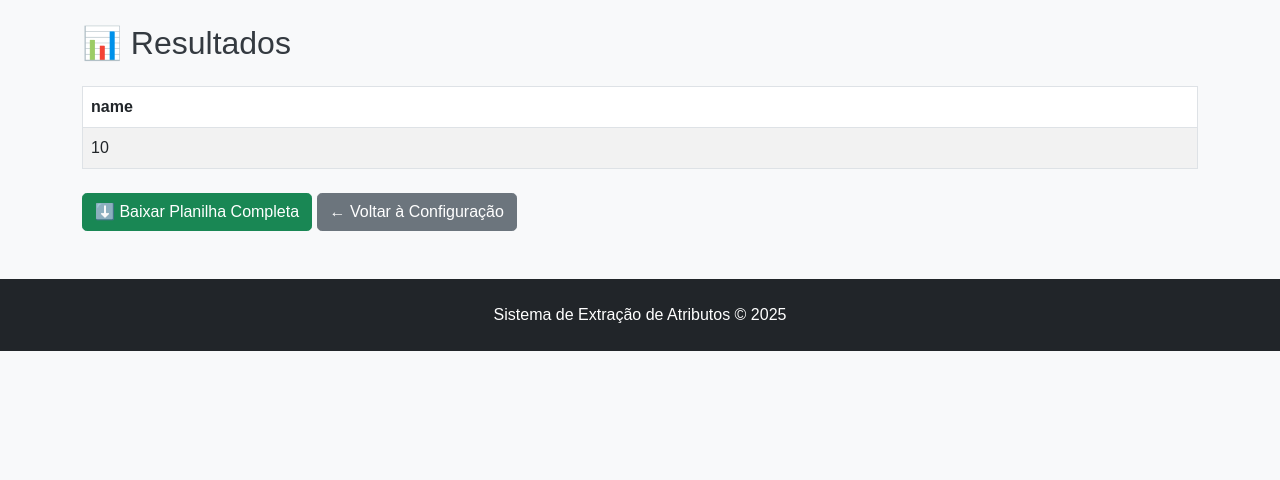
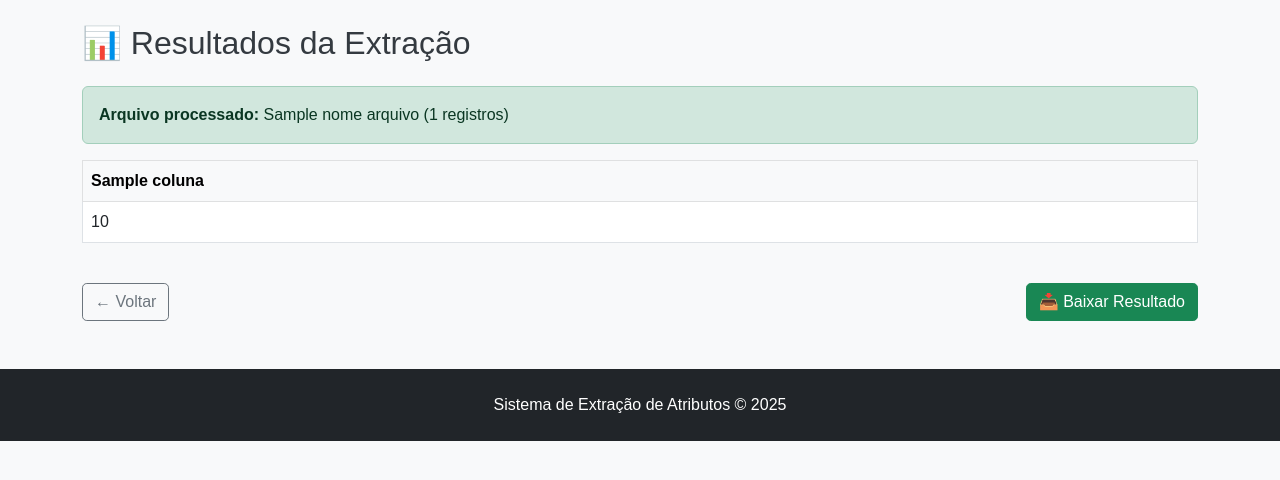
Before and after one commit to Douglasprojetospro/extrator-atributos-web, a Flask app: template templates/resultados.html in a window 1280 px wide. Shown: the part 56-536 px from the top of the page. Run offline with Flask 3, Linux system fonts and the light colour scheme; the template is opened without the code that fills it: most values are stand-ins (such as "Sample title", 1, 10 or a date in 2020).

Commit message:
Update resultados.html

```diff
--- a/templates/resultados.html
+++ b/templates/resultados.html
@@ -1,29 +1,43 @@
 {% extends 'base.html' %}
-{% block title %}Resultados{% endblock %}
+{% block title %}Resultados da Extração{% endblock %}
 {% block content %}
-<h2 class="mb-4">📊 Resultados</h2>
 
-<table class="table table-bordered table-striped">
-    <thead>
+<h2 class="mb-4">📊 Resultados da Extração</h2>
+
+{% if nome_arquivo %}
+<div class="alert alert-success">
+    <strong>Arquivo processado:</strong> {{ nome_arquivo }} ({{ total_linhas }} registros)
+</div>
+{% endif %}
+
+{% if dados and dados.columns %}
+<div class="table-responsive">
+    <table class="table table-bordered table-hover">
+        <thead class="table-light">
             <tr>
-            {% for coluna in df[0].keys() %}
+                {% for coluna in dados.columns %}
                 <th>{{ coluna }}</th>
                 {% endfor %}
             </tr>
         </thead>
         <tbody>
-        {% for linha in df %}
+            {% for linha in dados.values %}
             <tr>
-            {% for valor in linha.values() %}
+                {% for valor in linha %}
                 <td>{{ valor }}</td>
                 {% endfor %}
             </tr>
             {% endfor %}
         </tbody>
     </table>
+</div>
 
-<div class="mt-4">
-    <a href="{{ url_for('download') }}" class="btn btn-success">⬇️ Baixar Planilha Completa</a>
-    <a href="{{ url_for('configurar') }}" class="btn btn-secondary">← Voltar à Configuração</a>
+<div class="d-flex justify-content-between mt-4">
+    <a href="{{ url_for('index') }}" class="btn btn-outline-secondary">← Voltar</a>
+    <a href="{{ url_for('baixar_resultado') }}" class="btn btn-success">📥 Baixar Resultado</a>
 </div>
+{% else %}
+<p>Nenhum resultado para exibir. Faça o upload de uma planilha e processe os dados.</p>
+{% endif %}
+
 {% endblock %}
```
Lines whose indentation alone changed are shown as unchanged.
